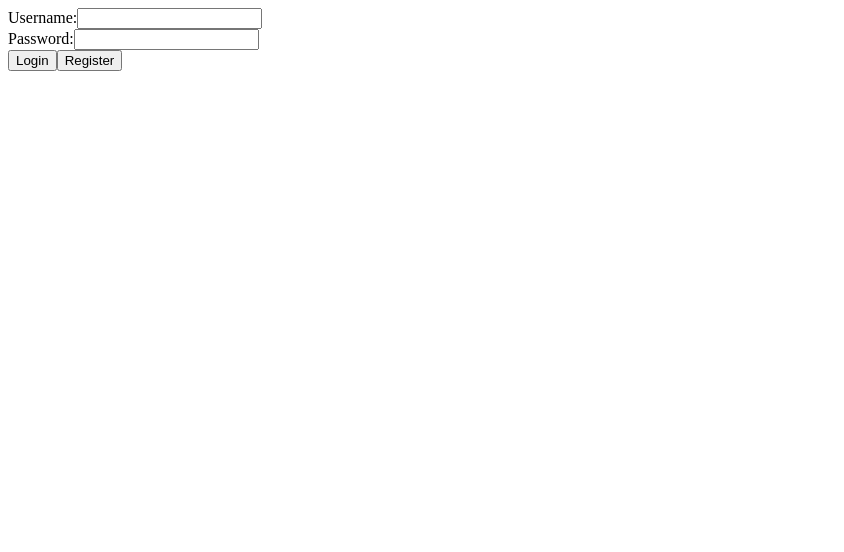
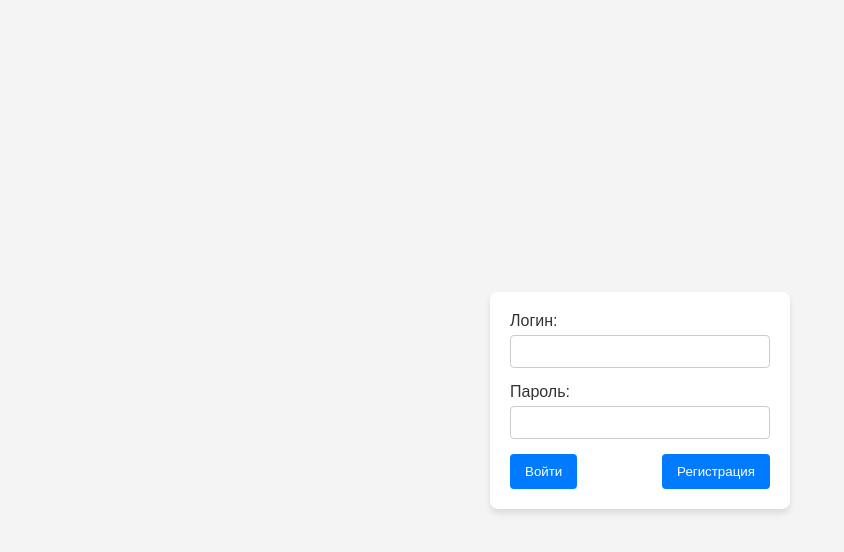
Before and after one commit to ilyazenchenko/social-network-react, a React (Create React App) app: page /login in a window 1280 px wide. Shown: the top 552 px of the page, without its empty margins (0-844 px from the left). Built offline with nearby package versions, Linux system fonts and the light colour scheme; no server answers.

Commit message:
добавлены стили в страницы входа и регистрации

```diff
--- a/src/components/auth/LoginForm.js
+++ b/src/components/auth/LoginForm.js
@@ -3,6 +3,7 @@ import React, { useState } from 'react';
 import { useNavigate } from 'react-router-dom';
 import axios from 'axios';
 import { useAuthUserId } from '../../AuthUserIdContext'; // Импортируем useAuthUserId
+import '../../css/auth.css'
 
 function LoginForm({ onLoginSuccess }) {
   const [username, setUsername] = useState('');
@@ -27,22 +28,24 @@ function LoginForm({ onLoginSuccess }) {
   };
 
   return (
-    <div>
-      <form onSubmit={handleLogin}>
-        <label>
-          Username:
-          <input type="text" value={username} onChange={(e) => setUsername(e.target.value)} required />
-        </label>
-        <br />
-        <label>
-          Password:
-          <input type="password" value={password} onChange={(e) => setPassword(e.target.value)} required />
-        </label>
-        <br />
-        {error && <div style={{ color: 'red' }}>{error}</div>}
-        <button type="submit">Login</button>
-        <button type="button" onClick={() => navigate('/register')}>Register</button>
-      </form>
+    <div class="auth-div-container">
+      <div class="auth-div">
+        <form class="auth-form" onSubmit={handleLogin}>
+          <div class="form-group">
+            <label>Логин:</label>
+            <input type="text" value={username} onChange={(e) => setUsername(e.target.value)} required />
+          </div>
+          <div class="form-group">
+            <label>Пароль:</label>
+            <input type="password" value={password} onChange={(e) => setPassword(e.target.value)} required />
+          </div>
+          {error && <div class="error">{error}</div>}
+          <div class="form-actions">
+            <button type="submit" class="btn">Войти</button>
+            <button type="button" class="btn" onClick={() => navigate('/register')}>Регистрация</button>
+          </div>
+        </form>
+      </div>
     </div>
   );
 }
--- a/src/components/auth/RegisterForm.js
+++ b/src/components/auth/RegisterForm.js
@@ -2,6 +2,7 @@
 import React, { useState } from 'react';
 import { useNavigate } from 'react-router-dom';
 import axios from 'axios';
+import '../../css/auth.css'
 
 function RegisterForm({ onRegisterSuccess }) {
   const [username, setUsername] = useState('');
@@ -32,40 +33,41 @@ function RegisterForm({ onRegisterSuccess }) {
   };
 
   return (
-    <form onSubmit={handleRegister}>
-      <label>
-        Username:
+    <div class="auth-div-container">
+      <div class="auth-div">
+        <form class="auth-form" onSubmit={handleRegister}>
+          <div class="form-group">
+            <label>Логин:</label>
             <input type="text" value={username} onChange={(e) => setUsername(e.target.value)} required />
-      </label>
-      <br />
-      <label>
-        Password:
+          </div>
+          <div class="form-group">
+            <label>Пароль:</label>
             <input type="password" value={password} onChange={(e) => setPassword(e.target.value)} required />
-      </label>
-      <br />
-      <label>
-        Name:
+          </div>
+          <div class="form-group">
+            <label>Имя:</label>
             <input type="text" value={name} onChange={(e) => setName(e.target.value)} required />
-      </label>
-      <br />
-      <label>
-        Surname:
+          </div>
+          <div class="form-group">
+            <label>Фамилия:</label>
             <input type="text" value={surname} onChange={(e) => setSurname(e.target.value)} />
-      </label>
-      <br />
-      <label>
-        Birth Date:
+          </div>
+          <div class="form-group">
+            <label>Дата рождения:</label>
             <input type="text" value={birthDate} onChange={(e) => setBirthDate(e.target.value)} />
-      </label>
-      <br />
-      <label>
-        City:
+          </div>
+          <div class="form-group">
+            <label>Город:</label>
             <input type="text" value={city} onChange={(e) => setCity(e.target.value)} />
-      </label>
-      <br />
-      <button type="submit">Register</button>
-      <button type="button" onClick={() => navigate('/login')}>Back to Login</button>
+          </div>
+          <div class="form-actions">
+            <button type="submit" class="btn">Зарегистрироваться</button>
+            <button type="button" class="btn" onClick={() => navigate('/login')}>Назад</button>
+          </div>
         </form>
+      </div>
+    </div>
+
   );
 }
 
--- /dev/null
+++ b/src/css/auth.css
@@ -0,0 +1,72 @@
+  * {
+    box-sizing: border-box;
+  }
+
+  html, body, #root {
+    margin: 0;
+    padding: 0;
+    height: 100%;
+    font-family: Arial, sans-serif; /* Добавляем шрифт для всей страницы */
+  }
+
+  .auth-div-container {
+    display: flex;
+    align-items: center;
+    justify-content: center;
+    width: 100%;
+    height: 100%;
+    background: #f4f4f4; /* Легкий фон для всего контейнера */
+  }
+
+  .auth-div {
+    background: white;
+    padding: 20px;
+    border-radius: 8px;
+    box-shadow: 0 4px 6px rgba(0,0,0,0.1); /* Тень для карточки */
+    width: 300px; /* Фиксированная ширина для карточек */
+  }
+
+  .auth-form {
+    display: flex;
+    flex-direction: column;
+  }
+
+  .form-group {
+    margin-bottom: 15px;
+  }
+
+  .form-group label {
+    display: block;
+    margin-bottom: 5px;
+    color: #333;
+  }
+
+  .form-group input {
+    width: 100%;
+    padding: 8px;
+    border: 1px solid #ccc;
+    border-radius: 4px;
+  }
+
+  .error {
+    color: red;
+    margin-bottom: 10px;
+  }
+
+  .form-actions {
+    display: flex;
+    justify-content: space-between;
+  }
+
+  .btn {
+    padding: 10px 15px;
+    border: none;
+    border-radius: 4px;
+    background-color: #007BFF;
+    color: white;
+    cursor: pointer;
+  }
+
+  .btn:hover {
+    background-color: #0056b3;
+  }
```
Lines whose indentation alone changed are shown as unchanged.
